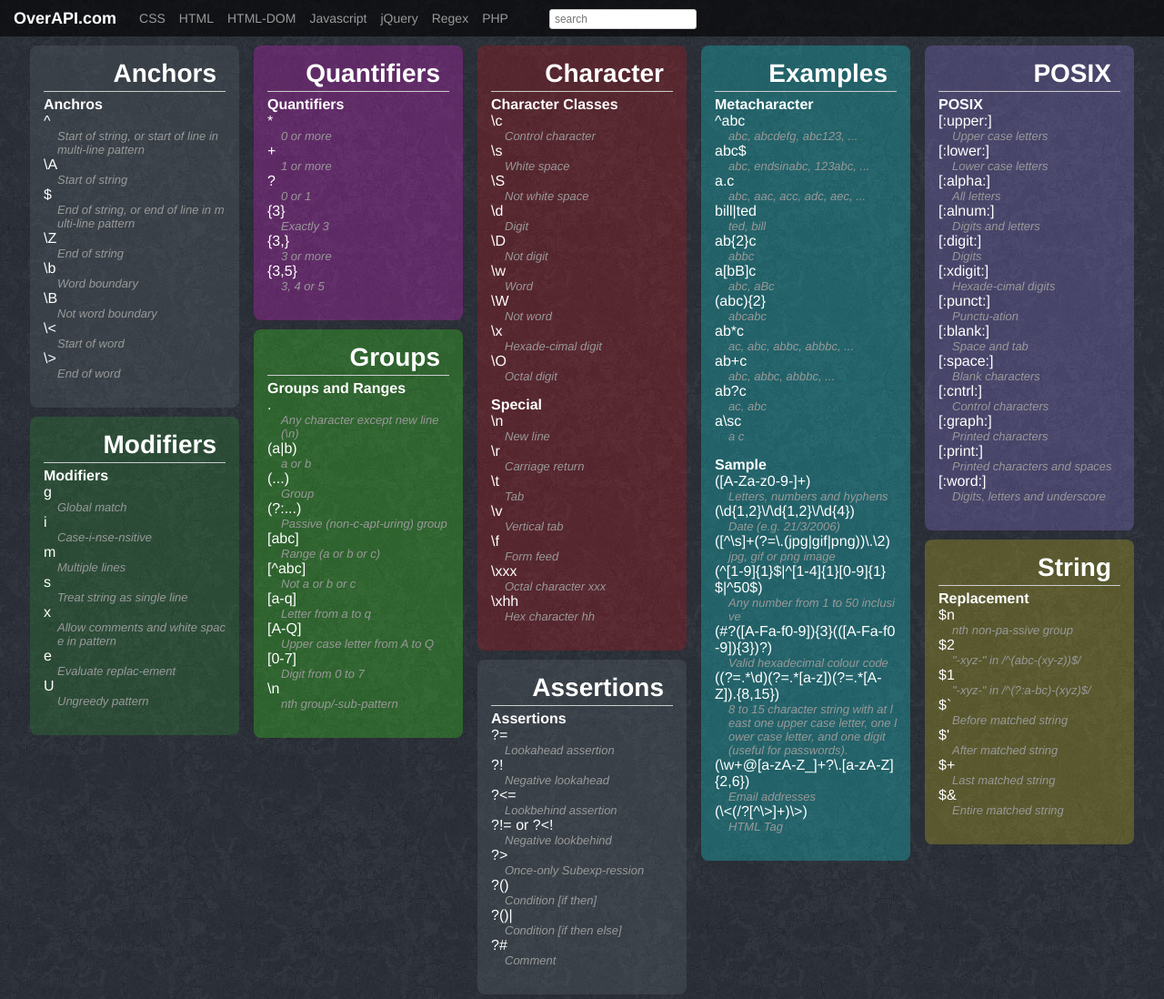
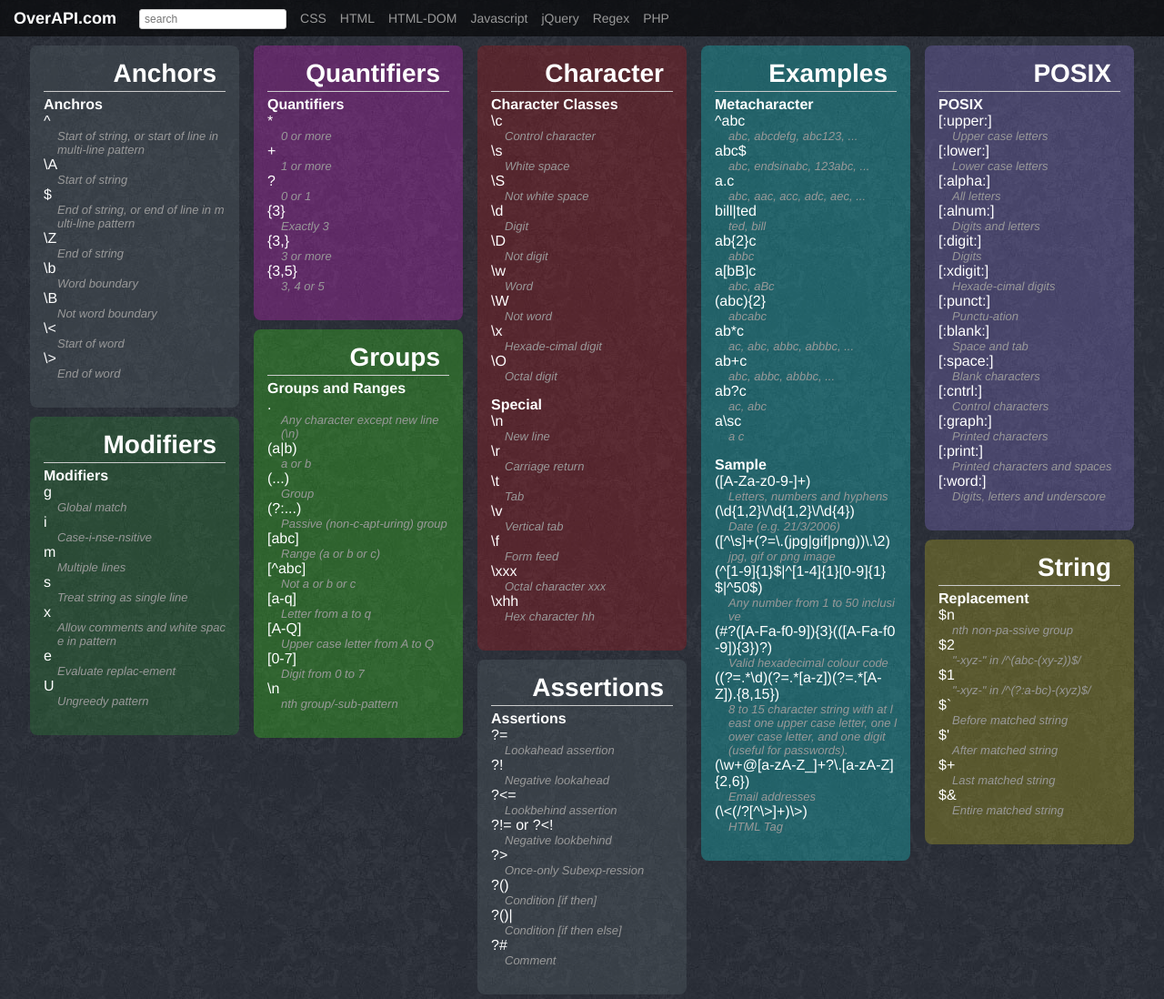
Before and after one commit to code9media/overthecs.github.io, a Jekyll site: the page built from regex.html, in a window 1280 px wide and 1098 px high. Shown: the whole window at 91% size. Built offline with Jekyll 4.4.1, drawn with Linux system fonts in a browser that asks for light colours; Markdown is read by kramdown in place of the engine named in the settings.

Commit message:
page nav style

```diff
--- a/_layouts/default.html
+++ b/_layouts/default.html
@@ -20,6 +20,7 @@
         <div id="navbar">
             <a id="logo" href="/">OverAPI.com</a>
             <ul id="navlist" class="nav">
+                <li><input type="" id="searchApi" placeholder="search"/></li>
                 <li><a href="/css">CSS</a></li>
                 <li><a href="/html">HTML</a></li>
                 <li><a href="/html-dom">HTML-DOM</a></li>
@@ -27,7 +28,6 @@
                 <li><a href="/jquery">jQuery</a></li>
                 <li><a href="/regex">Regex</a></li>
                 <li><a href="/php">PHP</a></li>
-                <li><input type="" id="searchApi" placeholder="search"/></li>
             </ul>
         </div>
     {{ content }}
--- a/static/css/default.css
+++ b/static/css/default.css
@@ -57,7 +57,7 @@ body {background:#000 url(/static/images/background.jpg) fixed 100% 100%;font-fa
 .nav li{float:left;margin-right:5px;padding:0 5px;}
 .nav li a{display:block;}
 #navlist li.active a{font-size:15px;font-weight:bold;color:#fff;}
-#searchApi{margin-left:30px;border:1px solid #ccc;border-radius:3px;font-size:12px;line-height:20px;padding:0 5px;width:150px;}
+#searchApi{border:1px solid #ccc;border-radius:3px;font-size:12px;line-height:20px;padding:0 5px;width:150px;}
 
 
 .content{padding-top:45px;margin:0 auto;}
```
